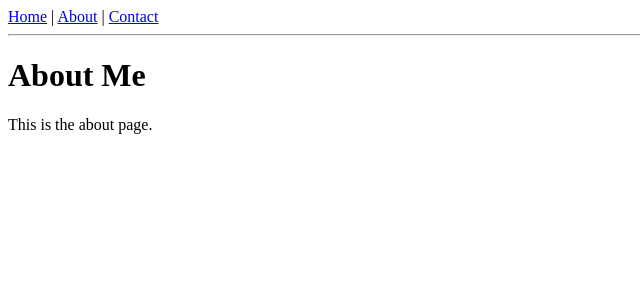
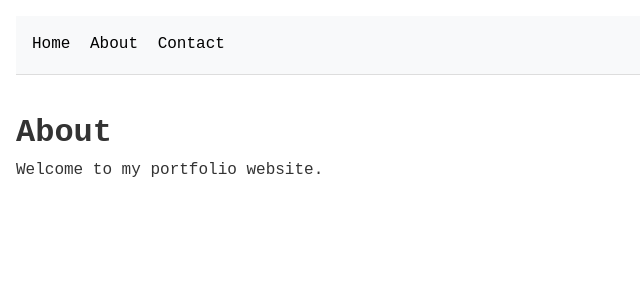
Before and after one commit to gavilanbe/django-portfolio, a Django app: page /about/ in a window 1280 px wide. Shown: the top 300 px of the page, without its empty margins (0-640 px from the left). Run offline with Django 4.2, Linux system fonts and the light colour scheme.

Commit message:
Updated templates to use base_generic.html

```diff
--- /dev/null
+++ b/portfolio/static/portfolio/style.css
@@ -0,0 +1,42 @@
+/* Reset some default browser styles */
+* {
+    margin: 0;
+    padding: 0;
+    box-sizing: border-box;
+}
+
+/* Use a font that's commonly available and has a tech feel */
+body {
+    font-family: "Courier New", Courier, monospace;
+    color: #333;
+    line-height: 1.6;
+}
+
+/* Give the page some breathing room */
+body, nav {
+    padding: 1em;
+}
+
+/* Simple, clean lines for separation */
+hr {
+    border: none;
+    border-top: 1px solid #ddd;
+    margin-bottom: 2em;
+}
+
+/* A navbar that doesn't scream "look at me" */
+nav {
+    background-color: #f8f9fa;
+}
+
+/* Basic link styles, nothing too loud */
+nav a {
+    margin-right: 10px;
+    text-decoration: none;
+    color: black;
+}
+
+/* Add a bit of space around each project */
+.project {
+    margin-bottom: 2em;
+}
--- a/portfolio/templates/portfolio/about.html
+++ b/portfolio/templates/portfolio/about.html
@@ -1,6 +1,6 @@
 {% extends "portfolio/base_generic.html" %}
 
 {% block content %}
-<h1>About Me</h1>
-<p>This is the about page.</p>
+<h1>About</h1>
+<p>Welcome to my portfolio website.</p>
 {% endblock %}
--- a/portfolio/templates/portfolio/base_generic.html
+++ b/portfolio/templates/portfolio/base_generic.html
@@ -2,14 +2,19 @@
 <html>
 <head>
     <title>My Portfolio</title>
+    {% load static %}
+    <link href="{% static 'portfolio/style.css' %}" rel="stylesheet">
 </head>
 <body>
     <nav>
-        <a href="{% url 'home' %}">Home</a> |
-        <a href="{% url 'about' %}">About</a> |
+        <a href="{% url 'home' %}">Home</a>
+        <a href="{% url 'about' %}">About</a>
         <a href="{% url 'contact' %}">Contact</a>
     </nav>
     <hr>
-    {% block content %}{% endblock %}
+    <div class="content">
+        {% block content %}
+        {% endblock %}
+    </div>
 </body>
 </html>
--- a/portfolio/templates/portfolio/contact.html
+++ b/portfolio/templates/portfolio/contact.html
@@ -1,6 +1,6 @@
 {% extends "portfolio/base_generic.html" %}
 
 {% block content %}
-<h1>Contact Me</h1>
-<p>This is the contact page.</p>
+<h1>Contact</h1>
+<p>You can contact me by email at example@example.com.</p>
 {% endblock %}
--- a/portfolio/templates/portfolio/home.html
+++ b/portfolio/templates/portfolio/home.html
@@ -3,7 +3,7 @@
 {% block content %}
 <h1>Home</h1>
 {% for project in projects %}
-<div>
+<div class="project">
     <h2>{{ project.title }}</h2>
     <img src="{{ project.image.url }}" alt="{{ project.title }}">
     <p>{{ project.description }}</p>
```
